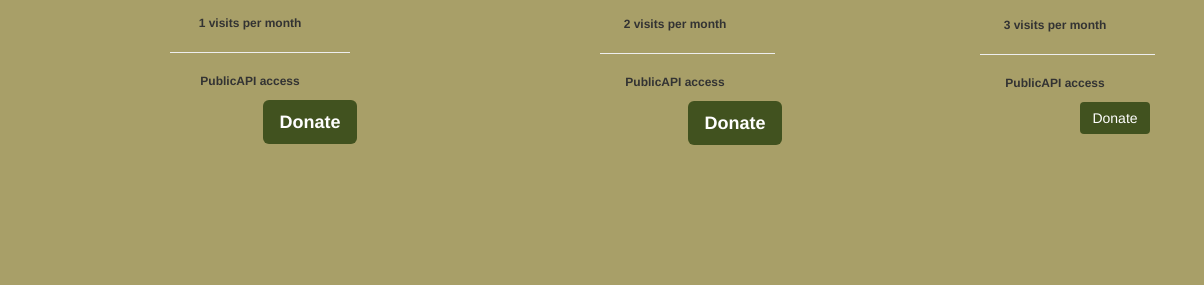
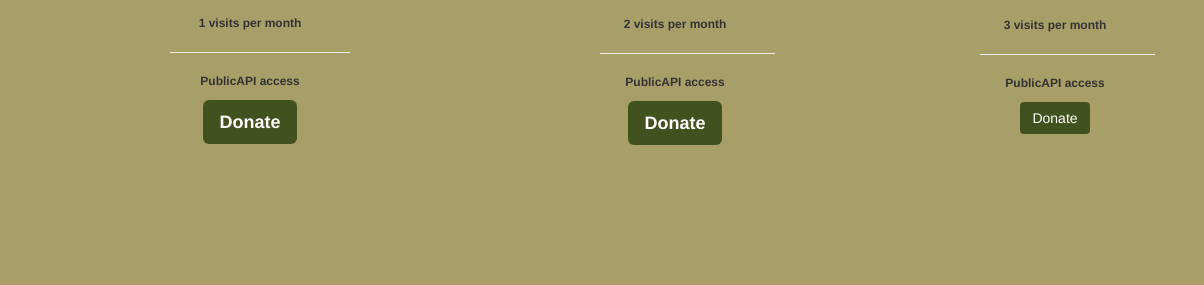
Before and after one commit to ValentinaRod/save-the-koala-vol2, a plain HTML site: page index.html in a window 1280 px wide. Shown: the part 4493-4778 px from the top of the page, 0-1204 px from the left. Drawn offline with nearby package versions, Linux system fonts and the light colour scheme.

Commit message:
listo arreglado slider

```diff
--- a/assest/css/style.css
+++ b/assest/css/style.css
@@ -136,7 +136,7 @@ padding: 79px;
 	background: #41521F;
 	color: white;
 	border: none;
-	margin-left: 120px;
+	margin-left: auto;
 }
 
 #koala1 {
```
Also changed, not shown: index.html (+1 -1 lines), assest/img/cosita-fea.jpg.
